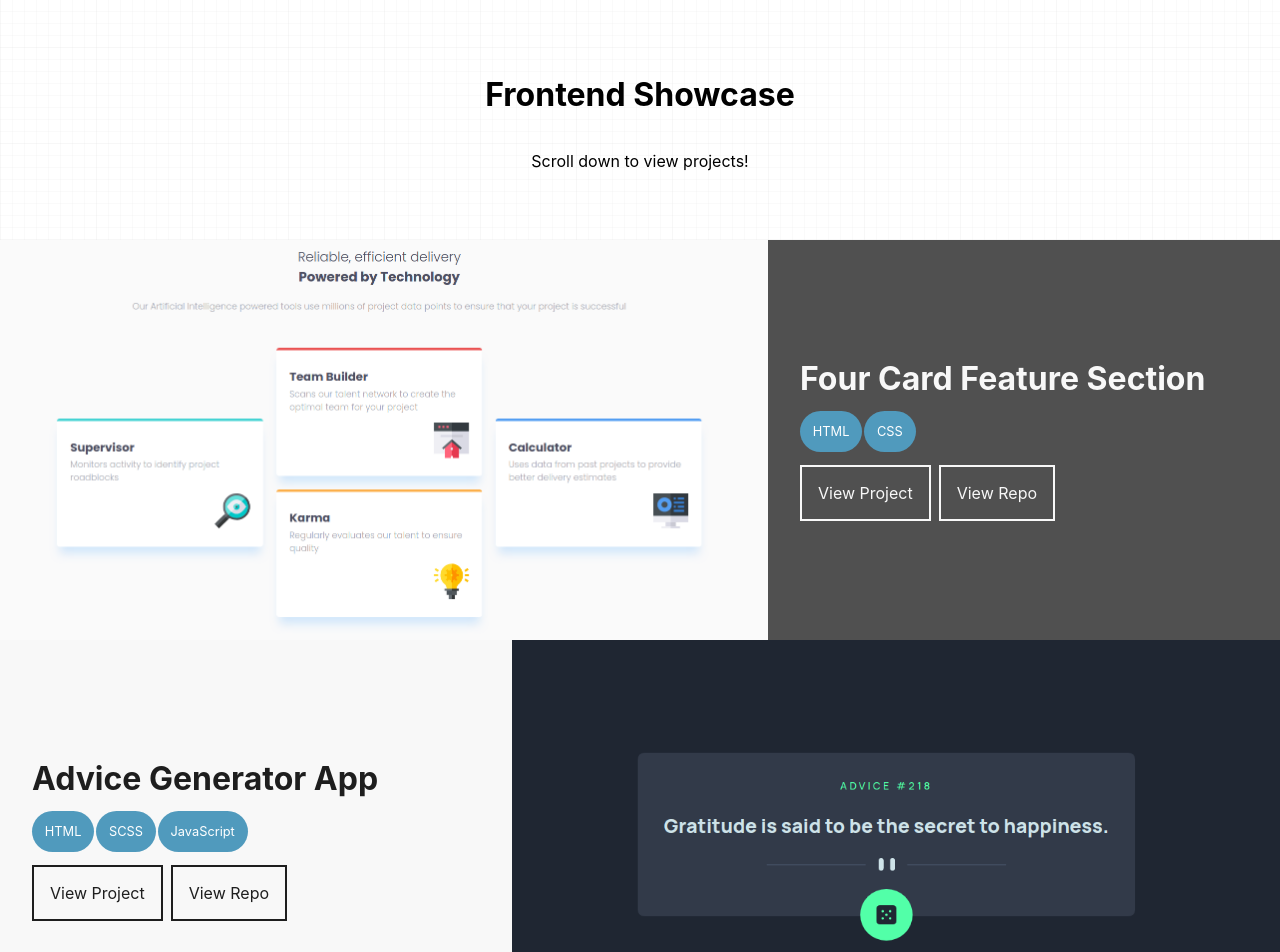
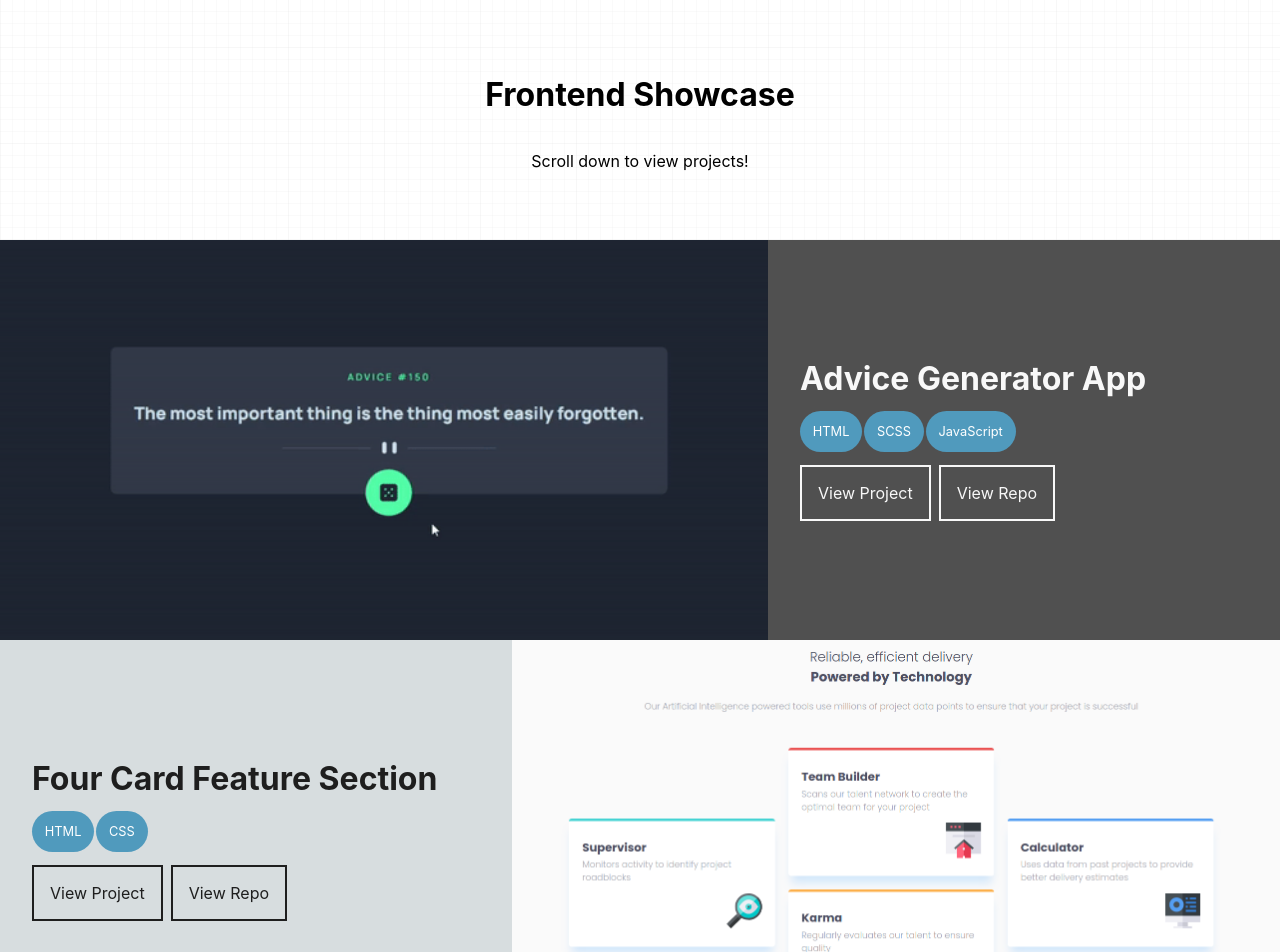
Before and after one commit to alabador/frontend-showcase, a React (Create React App) app: page / in a window 1280 px wide. Shown: the top 952 px of the page. Built offline with nearby package versions, Linux system fonts and the light colour scheme.

Commit message:
Update with gif and change card color bg

```diff
--- a/src/components/Card.scss
+++ b/src/components/Card.scss
@@ -1,6 +1,7 @@
 :root {
     --dark-gray: rgb(30, 30, 30);
     --near-white: rgb(248,248,248);
+    --off-white: rgb(215, 221, 223);
     --accent: rgb(80, 154, 189);
 }
 
@@ -73,7 +74,7 @@
 
 .Card-flip {
     width: 100%;
-    background: var(--near-white);
+    background: var(--off-white);
     // border: 5px solid var(--dark-gray);
     display: flex;
     flex-direction: column;
--- a/src/components/Projects.js
+++ b/src/components/Projects.js
@@ -5,20 +5,20 @@ const Projects = () => {
     return(
         <div className='Projects'>
             <Card
+                name = {'Advice Generator App'}
+                source={'./images/advice-generator.gif'}
+                flip={'Card'}
+                project = {'https://alabador.github.io/frontend-ui/advice-generator-app/'}
+                repo = {'https://github.com/alabador/frontend-ui/tree/main/advice-generator-app'}
+                stack = {['HTML', 'SCSS', 'JavaScript']}
+            />
+            <Card
                 name = {'Four Card Feature Section'}
                 source={'./images/four-card-feature.png'}
-                flip={'Card'}
+                flip={'Card-flip'}
                 project = {'https://alabador.github.io/frontend-ui/four-card-feature-section/'}
                 repo = {'https://github.com/alabador/frontend-ui/tree/main/four-card-feature-section'}
                 stack = {['HTML', 'CSS']}
-            />
-            <Card
-                name = {'Advice Generator App'}
-                source={'./images/advice-screenshot.png'}
-                flip={'Card-flip'}
-                project = {'https://alabador.github.io/frontend-ui/advice-generator-app/'}
-                repo = {'https://github.com/alabador/frontend-ui/tree/main/advice-generator-app'}
-                stack = {['HTML', 'SCSS', 'JavaScript']}
             />
             <Card
                 name = {'Altis Sign Up Form'}
```
Also changed, not shown: public/images/advice-generator.gif (added).
